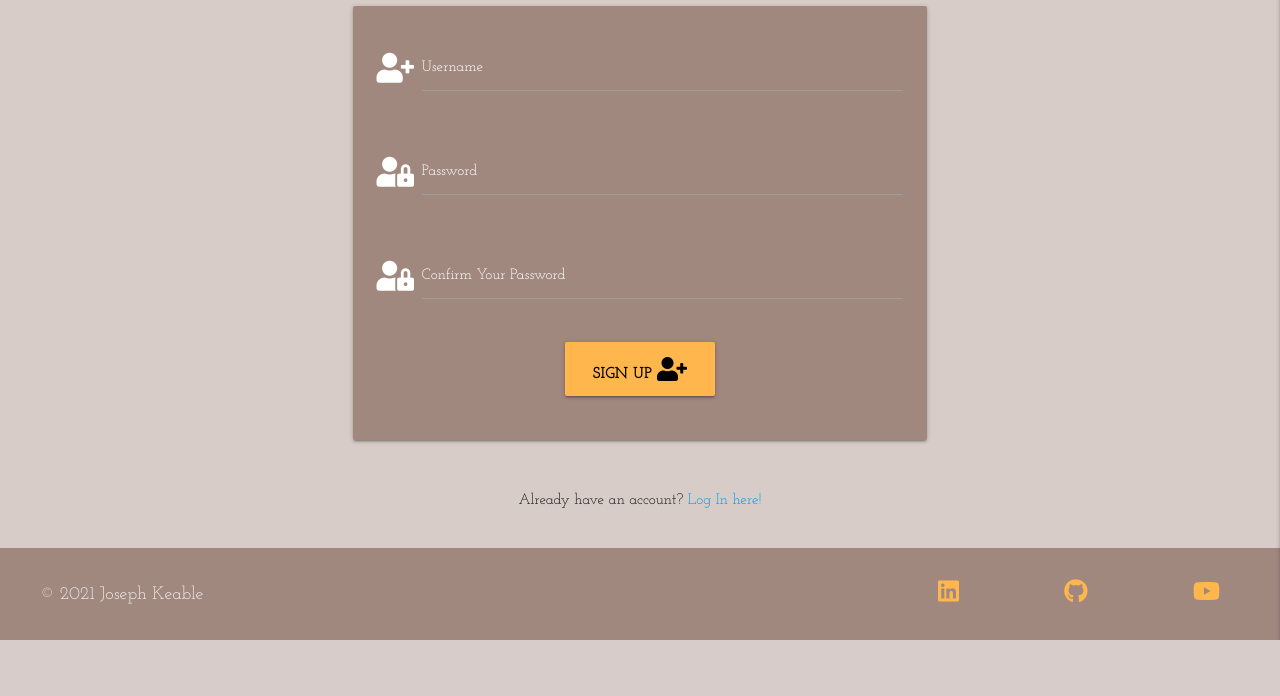
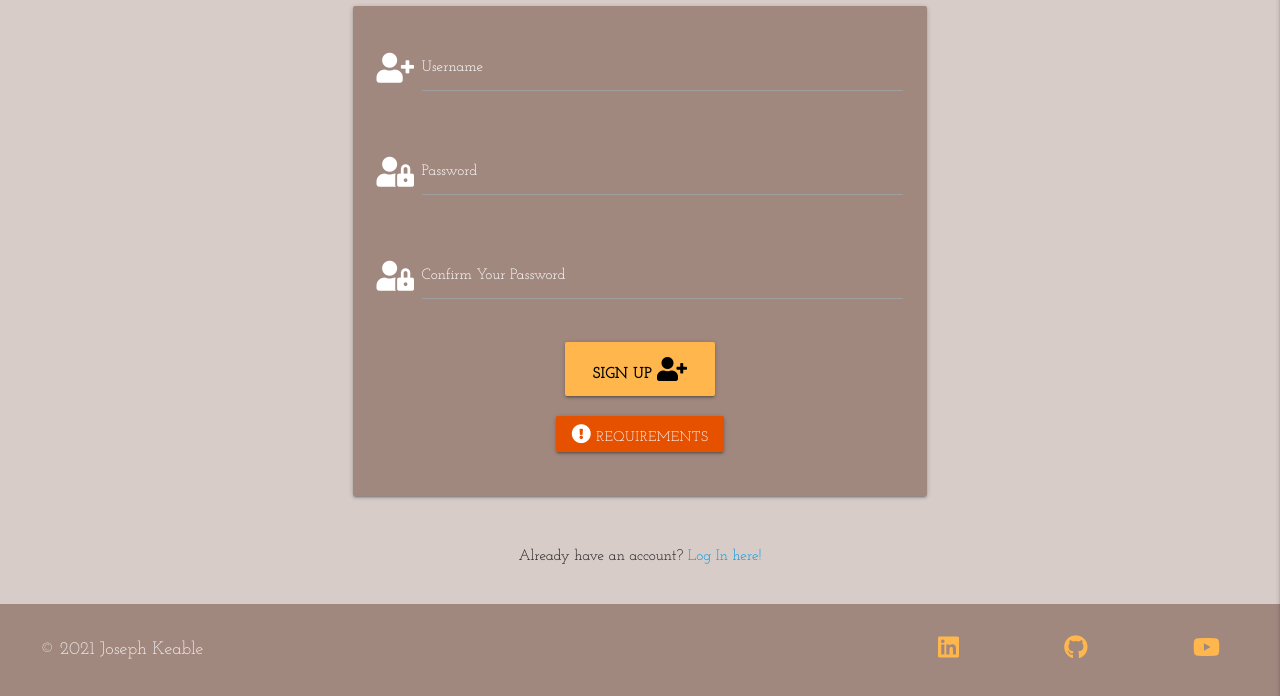
Before and after one commit to dudeguythethird/DIYourself, a Flask app: page /signup in a window 1280 px wide. Shown: the part 160-856 px from the top of the page. Before the commit the page ends 800 px from the top, so only its background shows below. Run offline with Flask 2, Linux system fonts and the light colour scheme; some libraries are stand-ins or nearby versions; some web fonts are replaced.

Commit message:
implements a modal on the sign up page that explains the required format for username and password

```diff
--- a/static/js/script.js
+++ b/static/js/script.js
@@ -1,8 +1,9 @@
-// This function initialises the mobile sidenav component from materialize
+// The following functions initialise the mobile sidenav component, form select and modal functionality from materialize.
 
 $(document).ready(function () {
     $('.sidenav').sidenav({ edge: "right" });
     $('select').formSelect();
+    $('.modal').modal();
 
     // This function reenables some form validation that is precluded by materialise and was provided to me as part of my Code Institute course.
 
--- a/templates/sign_up.html
+++ b/templates/sign_up.html
@@ -42,6 +42,26 @@
                         </button>
                     </div>
                 </div>
+                <!-- Requirements Modal Trigger -->
+                <div class="row">
+                    <div class="col s12 center-align">
+                        <a class="waves-effect waves-light orange darken-4 btn modal-trigger" href="#modal1"><i
+                                class="fas fa-exclamation-circle"></i>
+                            Requirements</a>
+                    </div>
+                </div>
+                <!-- Requirements Modal -->
+                <div id="modal1" class="modal">
+                    <div class="modal-content">
+                        <h5 class="center-align">Form Requirements</h5>
+                        <p class="center-align">Both the username and password you sign up with must be between 5 and 15 characters long. You may use any letter or number in either. Letters may be upper or lower case.</p>
+                    </div>
+                    <div class="modal-footer">
+                        <div class="center-align">
+                            <a href="#!" class="modal-close waves-effect waves-green btn-flat">Continue</a>
+                        </div>
+                    </div>
+                </div>
             </div>
         </form>
     </div>
```
